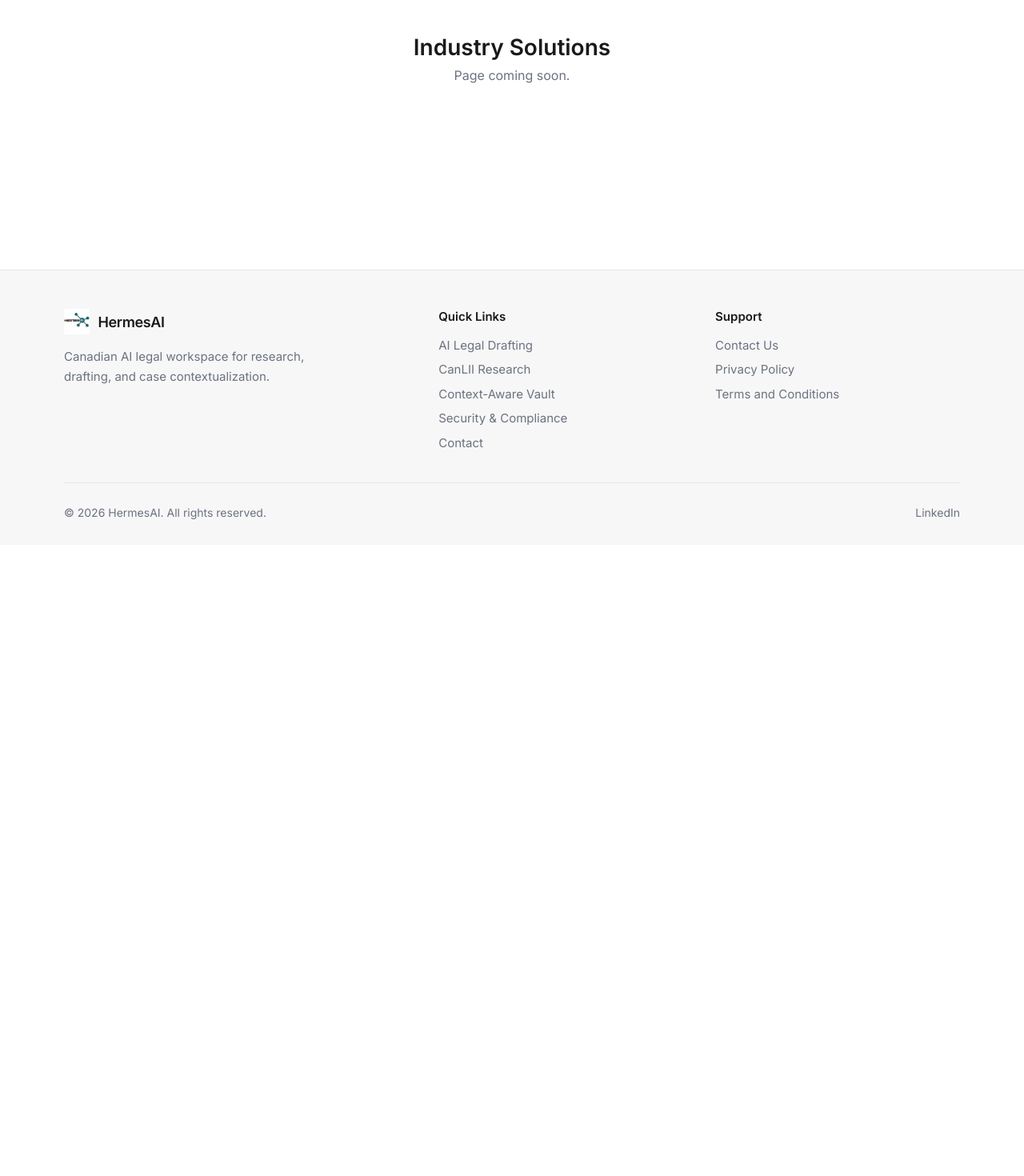
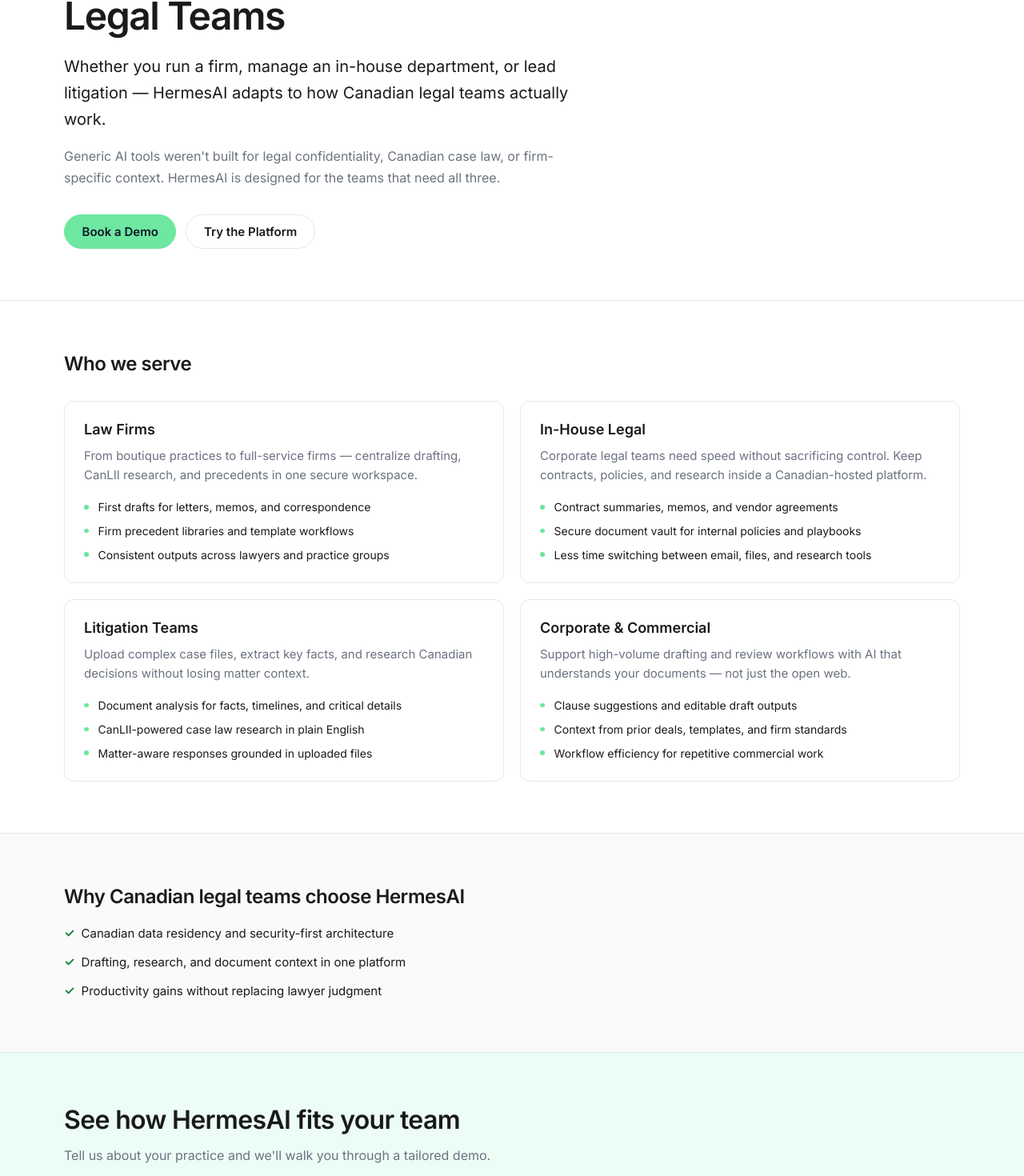
Before and after one commit to 007Aurick/HermesAILogin, a React (Vite) app: page /Industry-Solutions in a window 1280 px wide. Shown: the part 223-1693 px from the top of the page at 80% size. Before the commit the page ends 904 px from the top, so only its background shows below. Built offline with nearby package versions, Linux system fonts and the light colour scheme; the HTML template or start-up script is replaced by a standard one.

Commit message:
Added all pages

```diff
--- a/src/App.jsx
+++ b/src/App.jsx
@@ -8,6 +8,7 @@
 import Contact from './Contact';
 import Signup from './Signup';
 import Login from './Login';
+import IndustrySolutions from './IndustrySolutions';
 import { platformPages } from './platformPages';
 
 const App = () => (
@@ -32,7 +33,7 @@
           path={platformPages.security.path}
           element={<PlatformPage page={platformPages.security} />}
         />
-        <Route path="/Industry-Solutions" element={<PlaceholderPage title="Industry Solutions" />} />
+        <Route path="/Industry-Solutions" element={<IndustrySolutions />} />
         <Route path="/contact" element={<Contact />} />
         <Route path="/privacy" element={<PlaceholderPage title="Privacy Policy" />} />
         <Route path="/terms" element={<PlaceholderPage title="Terms and Conditions" />} />
--- a/src/Footer.jsx
+++ b/src/Footer.jsx
@@ -6,6 +6,7 @@
 
 const quickLinks = [
   ...platformNavItems,
+  { to: '/Industry-Solutions', label: 'Industry Solutions' },
   { to: '/contact', label: 'Contact' },
 ];
 const supportLinks = [
--- /dev/null
+++ b/src/IndustrySolutions.css
@@ -0,0 +1,71 @@
+.industry-segments {
+  padding: 4rem 0;
+}
+
+.industry-section-title {
+  margin: 0 0 2rem;
+  font-size: 1.5rem;
+  font-weight: 600;
+  letter-spacing: -0.02em;
+}
+
+.industry-grid {
+  display: grid;
+  grid-template-columns: repeat(2, 1fr);
+  gap: 1.25rem;
+}
+
+.industry-card {
+  padding: 1.5rem;
+  border: 1px solid var(--border);
+  border-radius: 12px;
+  background: #fff;
+}
+
+.industry-card h3 {
+  margin: 0 0 0.65rem;
+  font-size: 1.125rem;
+  font-weight: 600;
+}
+
+.industry-card-lead {
+  margin: 0 0 1rem;
+  font-size: 0.9375rem;
+  line-height: 1.65;
+  color: var(--text-muted);
+}
+
+.industry-card ul {
+  margin: 0;
+  padding: 0;
+  list-style: none;
+}
+
+.industry-card li {
+  position: relative;
+  padding-left: 1.1rem;
+  font-size: 0.875rem;
+  line-height: 1.55;
+  color: var(--text);
+}
+
+.industry-card li + li {
+  margin-top: 0.5rem;
+}
+
+.industry-card li::before {
+  content: '';
+  position: absolute;
+  left: 0;
+  top: 0.55em;
+  width: 0.35rem;
+  height: 0.35rem;
+  border-radius: 50%;
+  background: var(--green);
+}
+
+@media (max-width: 768px) {
+  .industry-grid {
+    grid-template-columns: 1fr;
+  }
+}
--- /dev/null
+++ b/src/IndustrySolutions.jsx
@@ -0,0 +1,72 @@
+import React from 'react';
+import { Link } from 'react-router-dom';
+import { industrySolutionsPage } from './industrySolutionsData';
+import './PlatformPage.css';
+import './IndustrySolutions.css';
+
+const IndustrySolutions = () => (
+  <main className="platform-page industry-page">
+    <section className="platform-hero">
+      <div className="container">
+        <p className="platform-eyebrow">{industrySolutionsPage.eyebrow}</p>
+        <h1>{industrySolutionsPage.title}</h1>
+        <p className="platform-subtitle">{industrySolutionsPage.subtitle}</p>
+        <p className="platform-intro">{industrySolutionsPage.intro}</p>
+        <div className="platform-actions">
+          <Link to="/contact" className="btn btn-primary">
+            Book a Demo
+          </Link>
+          <Link to="/signup" className="btn btn-secondary">
+            Try the Platform
+          </Link>
+        </div>
+      </div>
+    </section>
+
+    <section className="industry-segments">
+      <div className="container">
+        <h2 className="industry-section-title">Who we serve</h2>
+        <div className="industry-grid">
+          {industrySolutionsPage.segments.map(({ title, text, bullets }) => (
+            <article key={title} className="industry-card">
+              <h3>{title}</h3>
+              <p className="industry-card-lead">{text}</p>
+              <ul>
+                {bullets.map((bullet) => (
+                  <li key={bullet}>{bullet}</li>
+                ))}
+              </ul>
+            </article>
+          ))}
+        </div>
+      </div>
+    </section>
+
+    <section className="platform-outcomes">
+      <div className="container">
+        <div className="platform-outcomes-inner">
+          <h2>Why Canadian legal teams choose HermesAI</h2>
+          <ul>
+            {industrySolutionsPage.outcomes.map((item) => (
+              <li key={item}>{item}</li>
+            ))}
+          </ul>
+        </div>
+      </div>
+    </section>
+
+    <section className="platform-cta">
+      <div className="container">
+        <div className="platform-cta-inner">
+          <h2>See how HermesAI fits your team</h2>
+          <p>Tell us about your practice and we&apos;ll walk you through a tailored demo.</p>
+          <Link to="/contact" className="btn btn-primary">
+            Book a Demo
+          </Link>
+        </div>
+      </div>
+    </section>
+  </main>
+);
+
+export default IndustrySolutions;
--- a/src/PlatformPage.css
+++ b/src/PlatformPage.css
@@ -86,6 +86,7 @@
 
 .platform-outcomes-inner {
   max-width: 40rem;
+  text-align: left;
 }
 
 .platform-outcomes h2 {
@@ -127,7 +128,7 @@
 
 .platform-cta-inner {
   max-width: 36rem;
-  text-align: center;
+  text-align: left;
 }
 
 .platform-cta-inner h2 {
--- a/src/PlatformPage.jsx
+++ b/src/PlatformPage.jsx
@@ -35,7 +35,8 @@
     </section>
 
     <section className="platform-outcomes">
-      <div className="container platform-outcomes-inner">
+      <div className="container">
+        <div className="platform-outcomes-inner">
           <h2>What this means for your firm</h2>
           <ul>
             {page.outcomes.map((item) => (
@@ -43,16 +44,19 @@
             ))}
           </ul>
         </div>
+      </div>
     </section>
 
     <section className="platform-cta">
-      <div className="container platform-cta-inner">
+      <div className="container">
+        <div className="platform-cta-inner">
           <h2>Ready to see {page.title} in action?</h2>
           <p>Book a demo and explore how HermesAI fits Canadian legal workflows.</p>
           <Link to="/contact" className="btn btn-primary">
             Book a Demo
           </Link>
         </div>
+      </div>
     </section>
   </main>
 );
--- /dev/null
+++ b/src/industrySolutionsData.js
@@ -0,0 +1,52 @@
+export const industrySolutionsPage = {
+  path: '/Industry-Solutions',
+  eyebrow: 'Industry Solutions',
+  title: 'Built for Canadian Legal Teams',
+  subtitle:
+    'Whether you run a firm, manage an in-house department, or lead litigation — HermesAI adapts to how Canadian legal teams actually work.',
+  intro:
+    'Generic AI tools weren\'t built for legal confidentiality, Canadian case law, or firm-specific context. HermesAI is designed for the teams that need all three.',
+  segments: [
+    {
+      title: 'Law Firms',
+      text: 'From boutique practices to full-service firms — centralize drafting, CanLII research, and precedents in one secure workspace.',
+      bullets: [
+        'First drafts for letters, memos, and correspondence',
+        'Firm precedent libraries and template workflows',
+        'Consistent outputs across lawyers and practice groups',
+      ],
+    },
+    {
+      title: 'In-House Legal',
+      text: 'Corporate legal teams need speed without sacrificing control. Keep contracts, policies, and research inside a Canadian-hosted platform.',
+      bullets: [
+        'Contract summaries, memos, and vendor agreements',
+        'Secure document vault for internal policies and playbooks',
+        'Less time switching between email, files, and research tools',
+      ],
+    },
+    {
+      title: 'Litigation Teams',
+      text: 'Upload complex case files, extract key facts, and research Canadian decisions without losing matter context.',
+      bullets: [
+        'Document analysis for facts, timelines, and critical details',
+        'CanLII-powered case law research in plain English',
+        'Matter-aware responses grounded in uploaded files',
+      ],
+    },
+    {
+      title: 'Corporate & Commercial',
+      text: 'Support high-volume drafting and review workflows with AI that understands your documents — not just the open web.',
+      bullets: [
+        'Clause suggestions and editable draft outputs',
+        'Context from prior deals, templates, and firm standards',
+        'Workflow efficiency for repetitive commercial work',
+      ],
+    },
+  ],
+  outcomes: [
+    'Canadian data residency and security-first architecture',
+    'Drafting, research, and document context in one platform',
+    'Productivity gains without replacing lawyer judgment',
+  ],
+};
```
Lines whose indentation alone changed are shown as unchanged.
